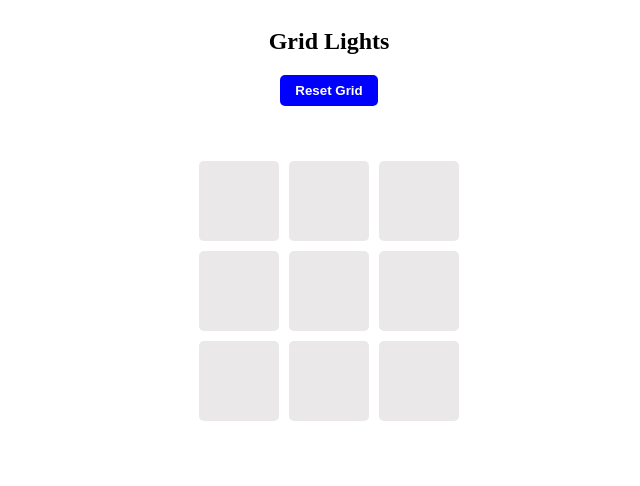
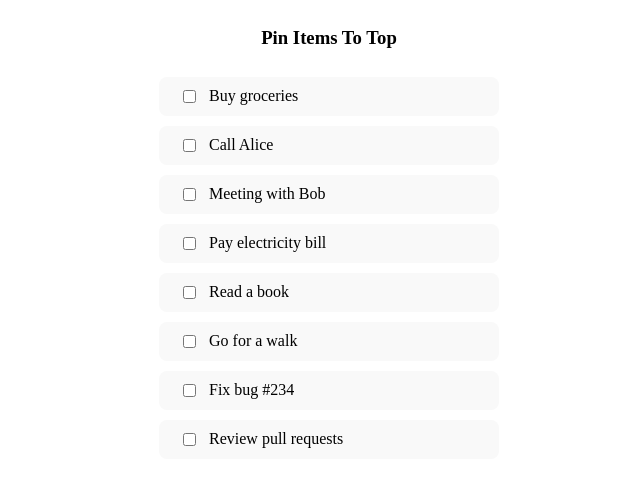
Before and after one commit to PrachiGour2023/machine-coding-frontend, a React (Vite) app: page / in a window 1280 px wide. Shown: the top 486 px of the page, without its empty margins (311-951 px from the left). Built offline with nearby package versions, Linux system fonts and the light colour scheme.

Commit message:
pinned items to top

```diff
--- a/src/App.css
+++ b/src/App.css
@@ -1,35 +1,29 @@
-.container {
+.main-container {
   display: flex;
   justify-content: center;
+  flex-direction: column;
   align-items: center;
-  flex-direction: column;
 }
 
-button {
-  background-color: blue;
-  color: white;
-  border: none;
-  padding: 8px 15px;
-  border-radius: 5px;
-  font-weight: 600;
+.item {
+   display: flex;
+   background-color: rgb(249, 249, 249);
+   margin: 10px;
+   padding: 10px 20px;
+   border-radius: 8px;
+   gap: 10px;
+   width: 300px;
 }
 
-.grid {
-  margin: 50px;
-}
-.grid-container {
-  display: flex;
+.item:hover {
+  background-color: aliceblue;
+  border: 1px solid green;
 }
 
-.col {
-  background-color: rgb(234, 232, 232);
-  width: 80px;
-  height: 80px;
-  border-radius: 5px;
-  margin: 5px;
-  cursor: pointer;
+.active {
+  background-color: lightseagreen;
 }
 
-.col.active {
-  background-color: greenyellow;
+.active input[type="checkbox"] {
+  accent-color: rgb(83, 82, 82);
 }
--- a/src/App.tsx
+++ b/src/App.tsx
@@ -1,12 +1,12 @@
 import "./App.css"
 import { ErrorBoundary } from "./ErrorBoundary";
-import GridLight from "./GridLight";
+import PinItems from "./PinItems";
 
 export default function App() {
 
   return (
     <ErrorBoundary>
-      <GridLight />
+      <PinItems />
     </ErrorBoundary>
   );
 }
--- a/src/GridLight.tsx
+++ /dev/null
@@ -1,86 +0,0 @@
-import { useState } from 'react'
-
-const TOTAL = 9;
-const GRID_SIZE = 3;
-
-const GridLight = () => {
-
-  const [activeCells, setActiveCells] = useState(new Set());
-  const [activationOrder, setActivationOrder] = useState<number[]>([])
-  const [isDeactivating, setIsDeactivating] = useState<boolean>(false)
-
-  const handleClick = (i: number) => {
-    const updateSet = new Set(activeCells);
-
-    updateSet.add(i)
-
-    const updateOrder = [...activationOrder, i]
-
-    setActiveCells(updateSet)
-    setActivationOrder(updateOrder)
-
-    if (updateSet.size === TOTAL) {
-      setTimeout(() => {
-        startReverseDeactivation(updateOrder)
-      }, 500);
-    }
-  }
-
-  const startReverseDeactivation = (order: number[]) => {
-     setIsDeactivating(true)
-     const reverse = [...order].reverse();
-
-     reverse.forEach((cellIndex, i) => {
-       setTimeout(() => {
-          setActiveCells(prev => {
-             const copy = new Set(prev);
-             copy.delete(cellIndex);
-             return copy;
-          })
-
-          if (i === reverse.length - 1) {
-            setTimeout(() => {
-              setIsDeactivating(false)
-              setActivationOrder([])
-            }, 100);
-          }
-       }, i * 300);
-     })
-  }
-
-  const resetGrid = () => {
-    setActiveCells(new Set());
-    setActivationOrder([])
-    setIsDeactivating(false)
-  }
-
-  return (
-    <div className='container'>
-       <h2>Grid Lights</h2>
-
-       <button onClick={resetGrid}>Reset Grid</button>
-
-       <div className='grid'>
-        {
-          Array.from({ length: GRID_SIZE}, (_, rowIndex) => (
-            <div className='grid-container' key={rowIndex}>
-              {
-                Array.from({ length: GRID_SIZE}, (_, colIndex) => {
-                  const index = rowIndex * GRID_SIZE + colIndex
-                  return (
-                    <div
-                    className={`col ${activeCells.has(index) ? 'active' : ''}`}
-                    key={index}
-                    onClick={() => handleClick(index)}></div>
-                  )
-                })
-              }
-            </div>
-          ))
-        }
-       </div>
-    </div>
-  )
-}
-
-export default GridLight
--- /dev/null
+++ b/src/PinItems.tsx
@@ -0,0 +1,54 @@
+import { useState } from 'react'
+
+interface ItemState {
+  id: number;
+  text: string;
+  pinned: boolean;
+}
+
+const item = [
+  { id: 1, text: "Buy groceries", pinned: false },
+  { id: 2, text: "Call Alice", pinned: false },
+  { id: 3, text: "Meeting with Bob", pinned: false },
+  { id: 4, text: "Pay electricity bill", pinned: false },
+  { id: 5, text: "Read a book", pinned: false },
+  { id: 6, text: "Go for a walk", pinned: false },
+  { id: 7, text: "Fix bug #234", pinned: false },
+  { id: 8, text: "Review pull requests", pinned: false },
+]
+const PinItems = () => {
+
+  const [items, setItems] = useState<ItemState[]>(item)
+
+  const handleSelectItem = (id: number, value: boolean) => {
+    setItems(prev =>
+      prev.map(item => item.id === id ? { ...item, pinned: value } : item)
+    )
+  }
+
+  const sortedItem = [
+    ...items.filter(item => item.pinned),
+    ...items.filter(item => !item.pinned)
+  ]
+
+  return (
+    <div className='main-container'>
+      <h3>Pin Items To Top</h3>
+
+      <div className='item-box'>
+        {
+          sortedItem.map(item => {
+            return (
+              <div key={item.id} className={`item ${item.pinned ? 'active' : ''}`}>
+                <input type="checkbox" checked={item.pinned} onChange={(e) => handleSelectItem(item.id, e.target.checked)} />
+                <span>{item.text}</span>
+              </div>
+            )
+          })
+        }
+      </div>
+    </div>
+  )
+}
+
+export default PinItems
```
